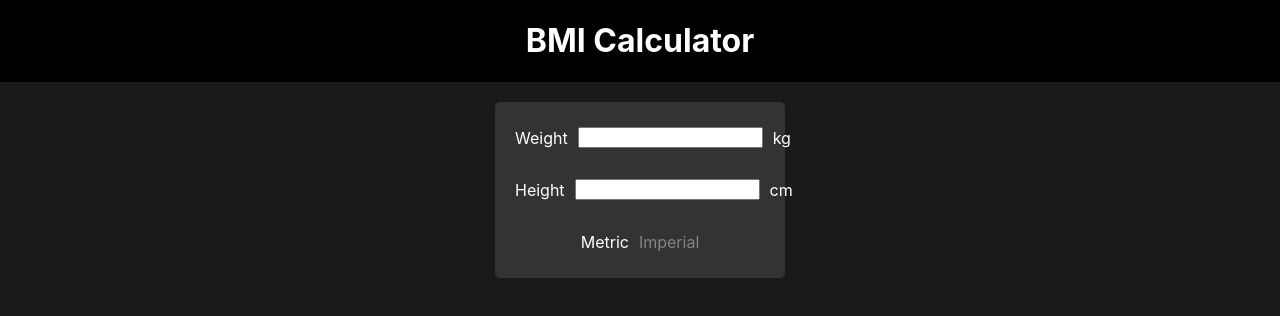
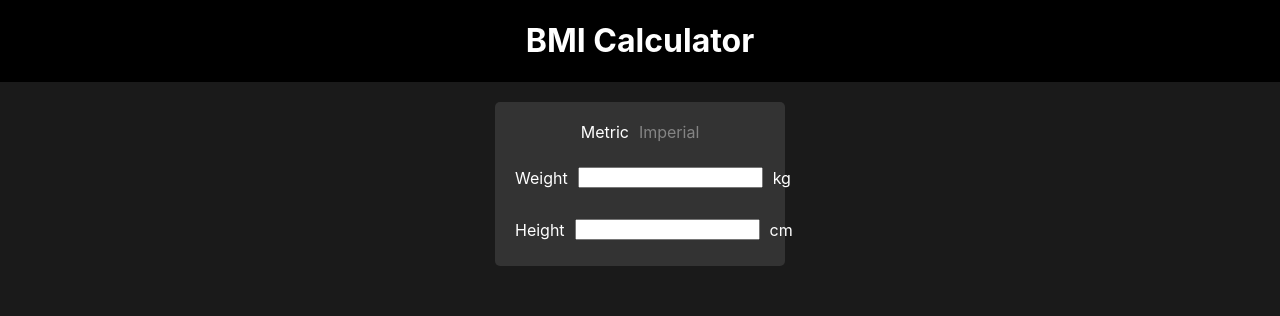
Before and after one commit to Fatih20/Better-BMI-Calculator, a React (Create React App) app: page / in a window 1280 px wide. Shown: the top 316 px of the page. Built offline with nearby package versions, Linux system fonts and the light colour scheme.

Commit message:
Put metric option at the top

```diff
--- a/src/components/form.js
+++ b/src/components/form.js
@@ -31,10 +31,12 @@ const MetricChoiceContainer = styled.div`
     display: flex;
     justify-content: center;
     gap: 10px;
+    padding: 10px 0;
 `;
 
 const MetricChoice = styled.p`
     color: ${({chosen}) => chosen ? "white" : `rgba(255, 255, 255, 0.4)`};
+    margin: 0;
 `;
 
 function countInArray(array, checkedValue){
@@ -113,6 +115,10 @@ export default function Form () {
 
     return (
         <Main>
+            <MetricChoiceContainer>
+                <MetricChoice chosen={isMetric} onClick={(isMetric) => setIsMetric(prevIsMetric => prevIsMetric ? prevIsMetric : !prevIsMetric)}>Metric</MetricChoice>
+                <MetricChoice chosen={!isMetric} onClick={(isMetric) => setIsMetric(prevIsMetric => prevIsMetric ? !prevIsMetric : prevIsMetric)}>Imperial</MetricChoice>
+            </MetricChoiceContainer>
             <FormBits>
                 <p>Weight</p>
                 <StyledInput value={weight} onChange={(e) => handleChange(e, weight, setWeight)}/>
@@ -123,10 +129,6 @@ export default function Form () {
                 <StyledInput value={height} onChange={(e) => handleChange(e, height, setHeight)}/>
                 <p>{unit[(isMetric.toString())]["height"]}</p>
             </FormBits>
-            <MetricChoiceContainer>
-                <MetricChoice chosen={isMetric} onClick={(isMetric) => setIsMetric(prevIsMetric => prevIsMetric ? prevIsMetric : !prevIsMetric)}>Metric</MetricChoice>
-                <MetricChoice chosen={!isMetric} onClick={(isMetric) => setIsMetric(prevIsMetric => prevIsMetric ? !prevIsMetric : prevIsMetric)}>Imperial</MetricChoice>
-            </MetricChoiceContainer>
 
 
         </Main>
```
